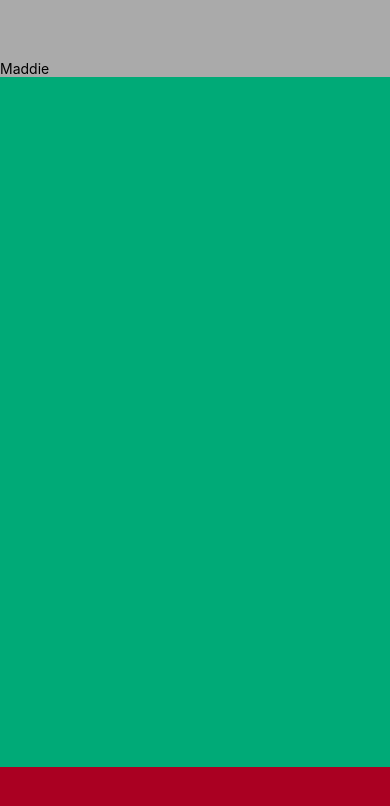
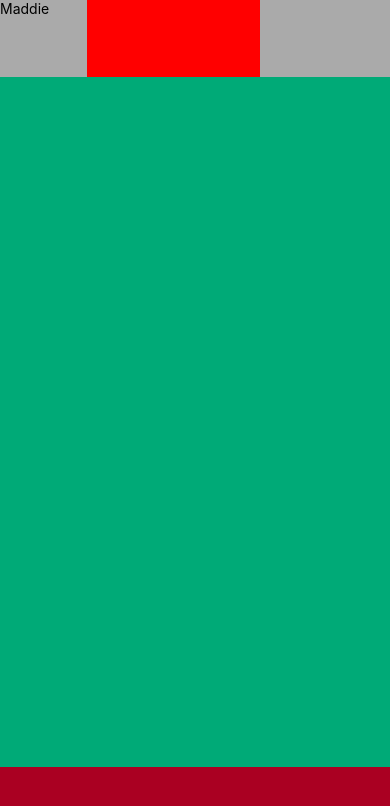
Before and after one commit to nazhot/Score_Counter, a React Native app: screen / in a window 390 px wide. Shown: the top 806 px of the page. Built offline with nearby package versions, Linux system fonts and the light colour scheme.

Commit message:
Set Up NavBar Inner Views
Split the NavBar into 3, for the winner display, a spacer, and an icon
container.

```diff
--- a/components/NavBar.js
+++ b/components/NavBar.js
@@ -5,12 +5,18 @@ const styles = StyleSheet.create({
     navbar: {
         backgroundColor: "#aaa",
         flex: 1,
-        alignContent: "center",
+        flexDirection: "row",
     },
     text: {
-        position: "absolute",
         color: "#000",
-        bottom: 0,
+        flex: 2,
+    },
+    spacer: {
+        flex: 4,
+        backgroundColor: "red",
+    },
+    icons: {
+        flex: 3,
     }
 });
 
@@ -20,6 +26,10 @@ const NavBar = ( {winner} ) => {
         style={styles.navbar}
         >
             <Text style={styles.text}>{winner}</Text>
+            <View style={styles.spacer}></View>
+            <View style={styles.icons}>
+
+            </View>
         </View>
     );
 };
```
